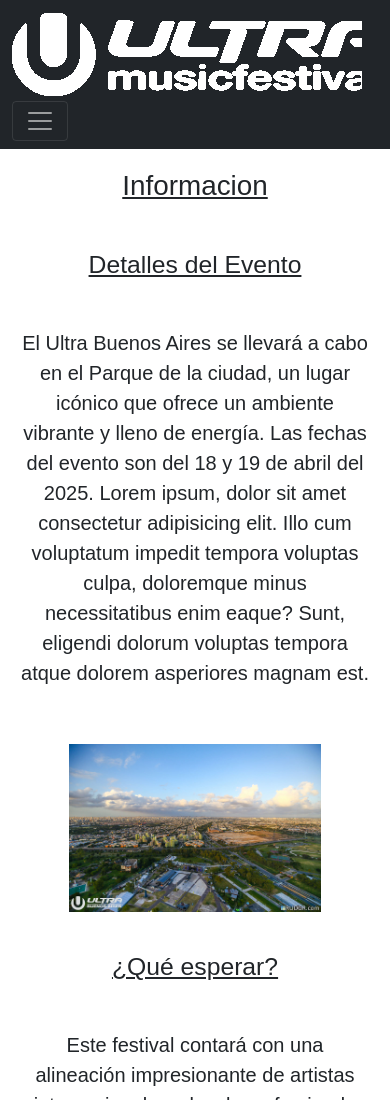
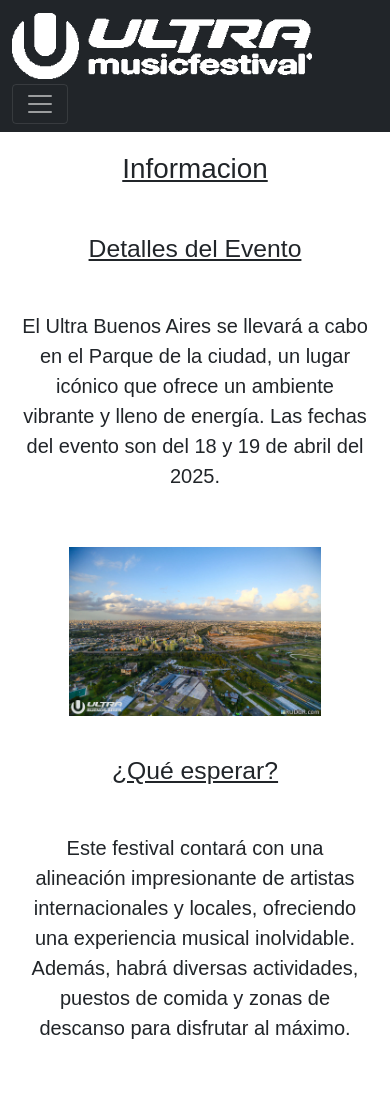
Before and after one commit to franformento1/SitioWebULTRA, a plain HTML site: page paginas/informacion.html in a window 390 px wide. Shown: the top 1100 px of the page. Drawn offline with nearby package versions, Linux system fonts and the light colour scheme; a web font is replaced by a local one.

Commit message:
correccion de mediaQ

```diff
--- a/paginas/informacion.html
+++ b/paginas/informacion.html
@@ -15,7 +15,7 @@
         <nav class="navbar navbar-dark bg-dark">
             <div class="container-fluid">
                 <a class="navbar-brand" href="../index.html">
-                    <img src="../imagenes/logo blanco.png" alt="">
+                    <img class="logo" src="../imagenes/logo blanco.png" alt="">
                 </a>
                 <button class="navbar-toggler" type="button" data-bs-toggle="collapse" data-bs-target="#navbarNav"
                     aria-controls="navbarNav" aria-expanded="false" aria-label="Toggle navigation">
@@ -51,9 +51,6 @@
             El Ultra Buenos Aires se llevará a cabo en el Parque de la ciudad, un lugar icónico que ofrece un
             ambiente
             vibrante y lleno de energía. Las fechas del evento son del 18 y 19 de abril del 2025.
-            Lorem ipsum, dolor sit amet consectetur adipisicing elit. Illo cum voluptatum impedit tempora voluptas
-            culpa, doloremque minus necessitatibus enim eaque? Sunt, eligendi dolorum voluptas tempora atque dolorem
-            asperiores magnam est.
         </p>
         <img class="imgInfo" src="../imagenes/buenos-aires-gallery-1.jpg" alt="">
         <h2 class="titulo">
--- /dev/null
+++ b/sass/_mediaQ.scss
@@ -0,0 +1,5 @@
+@media (max-width: 480px) {
+  .logo {
+    width: 300px;
+  }
+}
--- a/sass/estilos.scss
+++ b/sass/estilos.scss
@@ -3,5 +3,6 @@
 @use "./img";
 @use "./cardInicio";
 @use "./variables";
+@use "./mediaQ";
 
 @import url('https://fonts.googleapis.com/css2?family=Special+Gothic+Expanded+One&display=swap');
```
Also changed, not shown: index.html (+1 -1 lines), paginas/galeria.html (+1 -1 lines), paginas/lineups.html (+1 -1 lines), estilos/estilos.css, 1 other file.
